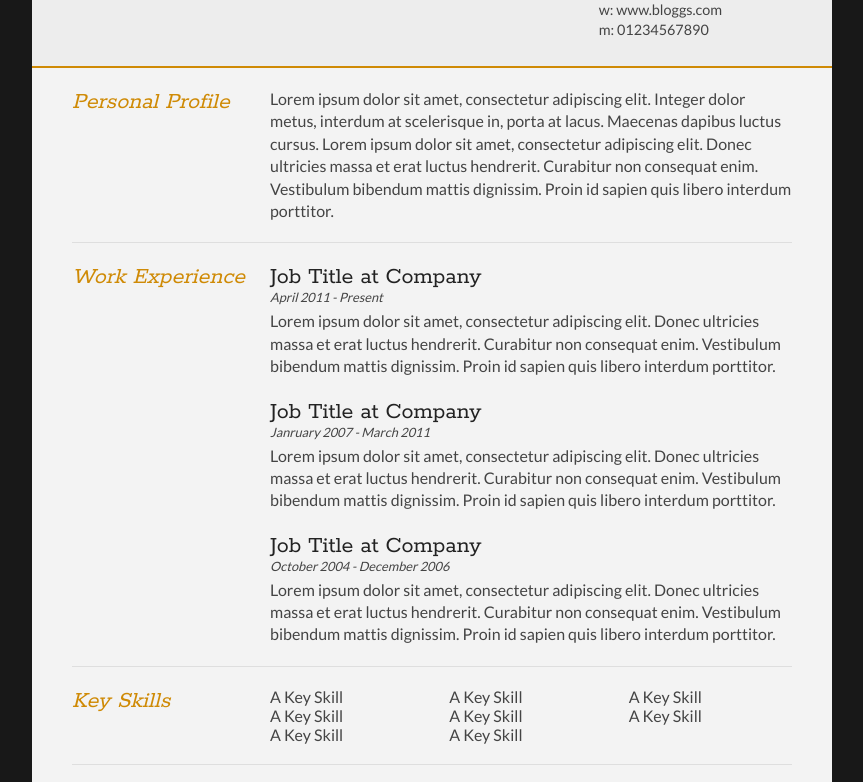
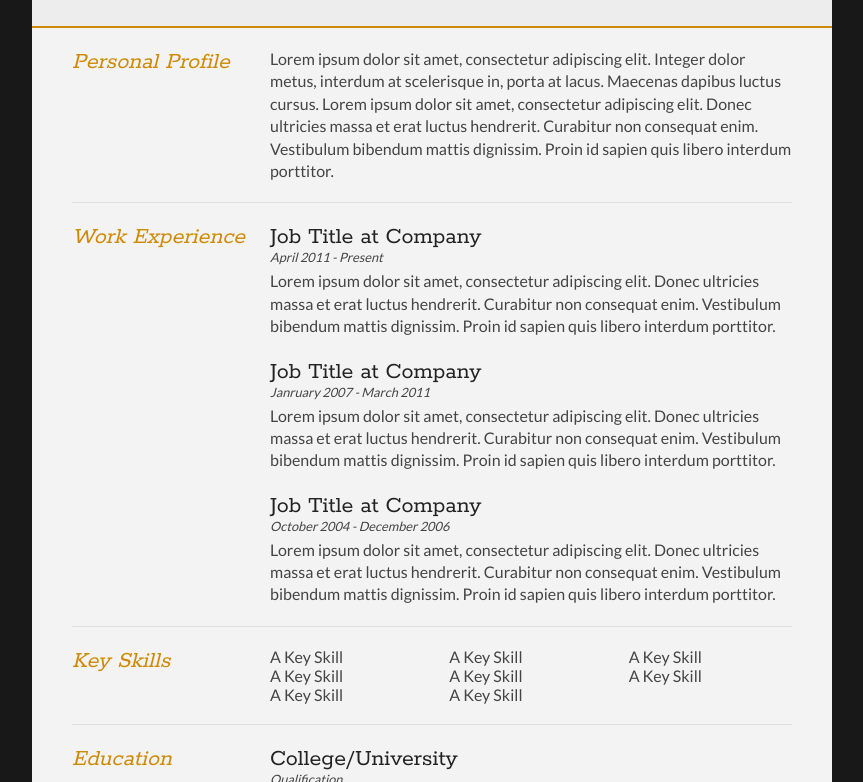
Before and after one commit to martin-escobarsantoro/-cv-martin.escobar.s, a plain HTML site: page index.html in a window 1280 px wide. Shown: the part 152-934 px from the top of the page, without its empty margins (208-1071 px from the left). Drawn offline with Linux system fonts and the light colour scheme.

Commit message:
Update index.html

```diff
--- a/index.html
+++ b/index.html
@@ -29,8 +29,8 @@
 		<div id="contactDetails" class="quickFade delayFour">
 			<ul>
 				<li>e: <a href="mailto:martin.escobar.s@ug.uchile.cl" target="_blank">martin.escobar.s@ug.uchile.cl</a></li>
-				<li>w: <a href="http://www.bloggs.com">www.bloggs.com</a></li>
-				<li>m: 01234567890</li>
+				<!--	<li>w: <a href="http://www.bloggs.com">www.bloggs.com</a></li>	-->
+				<!--	<li>m: 01234567890</li>		-->
 			</ul>
 		</div>
 		<div class="clear"></div>
```
